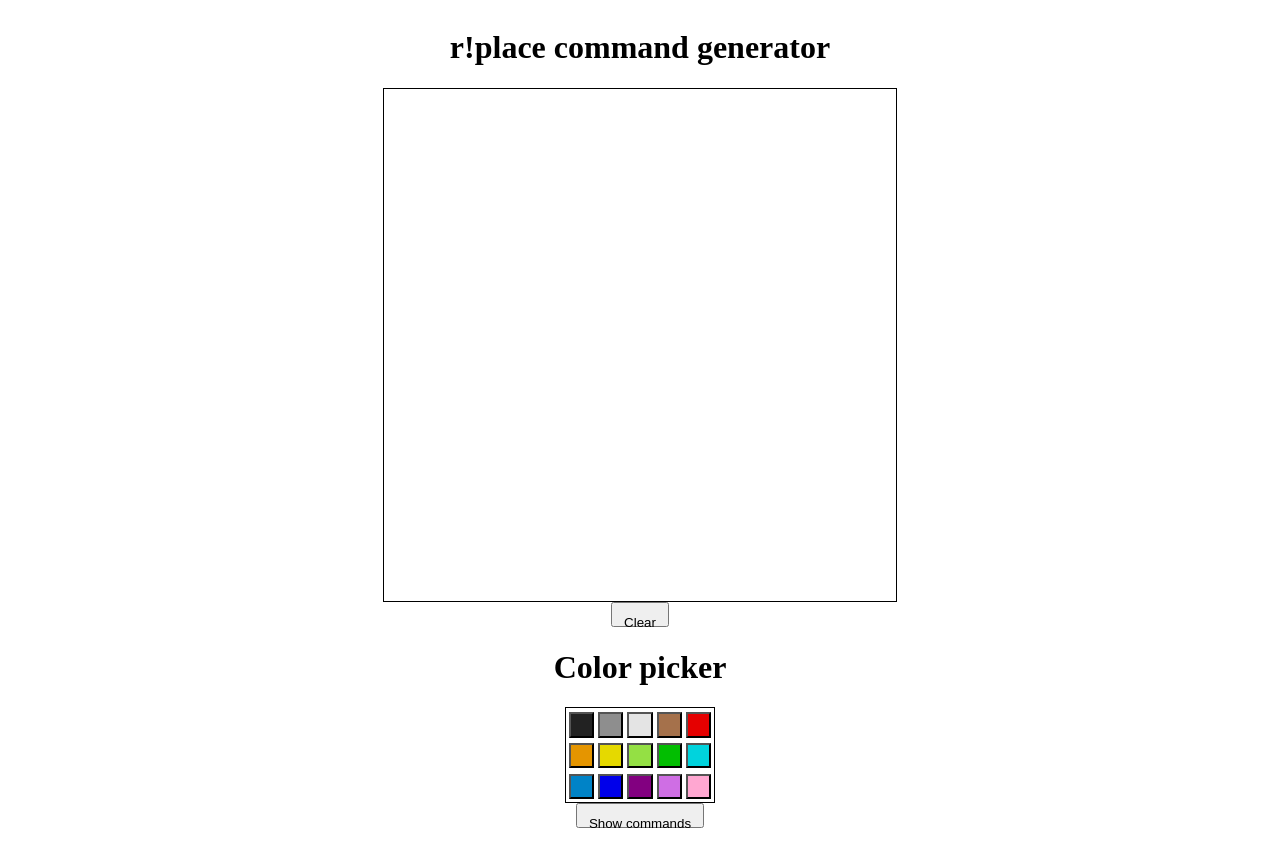
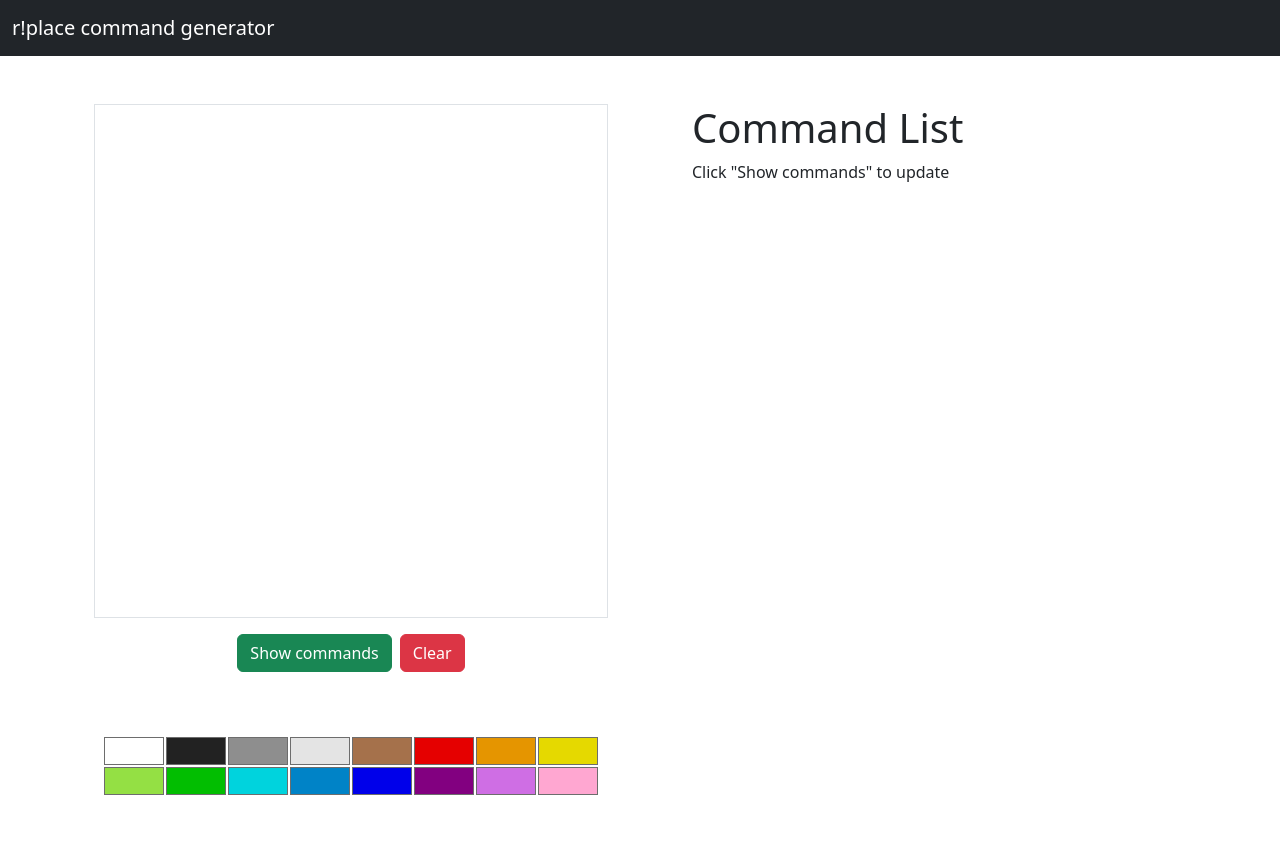
Before and after one commit to CheryX/robotop-place, a plain HTML site: page index.html in a window 1280 px wide. After the commit the page ends 800 px from the top, so only its background shows below. Drawn offline with nearby package versions, Linux system fonts and the light colour scheme.

Commit message:
Actually good code

```diff
--- a/index.html
+++ b/index.html
@@ -1,63 +1,76 @@
 <!DOCTYPE html>
 <html lang="en">
     <head>
-    <meta charset="UTF-8">
-    <meta http-equiv="X-UA-Compatible" content="IE=edge">
-    <meta name="viewport" content="width=device-width, initial-scale=1.0">
-    <title>Document</title>
+        <!-- Required meta tags -->
+        <meta charset="utf-8">
+        <meta name="viewport" content="width=device-width, initial-scale=1">
+
+        <!-- Bootstrap CSS -->
+        <link href="https://cdn.jsdelivr.net/npm/bootstrap@5.2.0-beta1/dist/css/bootstrap.min.css" rel="stylesheet" integrity="sha384-0evHe/X+R7YkIZDRvuzKMRqM+OrBnVFBL6DOitfPri4tjfHxaWutUpFmBp4vmVor" crossorigin="anonymous">
+
+        <title>r!place</title>
+
         <style>
-        button {
-            height: 16pt;
-            padding: 8pt;
-        }
-
-        canvas {
-            border: 1px solid black;
-            background-color: white;
+            .color-btn {
+                border: 1px solid rgb(109, 109, 109);
+                width: 60px;
+                color: transparent;
             }
         </style>
     </head>
     <body>
 
+        <nav class="navbar navbar-expand-lg bg-dark text-white">
+            <div class="container-fluid">
+                <a class="navbar-brand text-white" href="#">r!place command generator</a>
+            </div>
+        </nav>
 
-    <div id="picker" style="display: flex; flex-direction: column; align-items: center;">
+        <div class="container">
+            <div class="row">
+                <div class="col">
+                    <div class="container my-5 d-flex flex-column align-items-center">
+                        <canvas width="512" height="512" id="place" class="border"></canvas>
+                        <div class="container my-3 d-flex justify-content-center">
+                            <button id="display" class="mx-1 btn btn-success">Show commands</button>
+                            <button id="clear" class="mx-1 btn btn-danger">Clear</button>
+                        </div>
+                    </div>
 
-        <h1>r!place command generator</h1>
-
-        <canvas width="512" height="512" id="place"></canvas>
-
-        <button id="clear">Clear</button>
-        <h1>Color picker</h1>
-        <table style="border: 1px solid black;">
+                    <div class="container d-flex justify-content-center">
+                        <table>
                             <tr>
-                <td><button class="color-btn"></button></td>
-                <td><button class="color-btn"></button></td>
-                <td><button class="color-btn"></button></td>
-                <td><button class="color-btn"></button></td>
-                <td><button class="color-btn"></button></td>
+                                <td><button class="color-btn">X</button></td>
+                                <td><button class="color-btn">X</button></td>
+                                <td><button class="color-btn">X</button></td>
+                                <td><button class="color-btn">X</button></td>
+                                <td><button class="color-btn">X</button></td>
+                                <td><button class="color-btn">X</button></td>
+                                <td><button class="color-btn">X</button></td>
+                                <td><button class="color-btn">X</button></td>
                             </tr>
                             <tr>
-                <td><button class="color-btn"></button></td>
-                <td><button class="color-btn"></button></td>
-                <td><button class="color-btn"></button></td>
-                <td><button class="color-btn"></button></td>
-                <td><button class="color-btn"></button></td>
+                                <td><button class="color-btn">X</button></td>
+                                <td><button class="color-btn">X</button></td>
+                                <td><button class="color-btn">X</button></td>
+                                <td><button class="color-btn">X</button></td>
+                                <td><button class="color-btn">X</button></td>
+                                <td><button class="color-btn">X</button></td>
+                                <td><button class="color-btn">X</button></td>
+                                <td><button class="color-btn">X</button></td>
                             </tr>
-            <tr>
-                <td><button class="color-btn"></button></td>
-                <td><button class="color-btn"></button></td>
-                <td><button class="color-btn"></button></td>
-                <td><button class="color-btn"></button></td>
-                <td><button class="color-btn"></button></td>
-            </tr>
-
                         </table>
-
-        <button id="display">Show commands</button>
-
-        <p id="commands"></p>
+                    </div>
+                </div>
+                <div class="col m-5">
+                    <h1>Command List</h1>
+                    <p id="commands">Click "Show commands" to update</p>
+                </div>
+            </div>
         </div>
 
     <script src="index.js"></script>
+    <script src="https://cdn.jsdelivr.net/npm/bootstrap@5.2.0-beta1/dist/js/bootstrap.bundle.min.js" integrity="sha384-pprn3073KE6tl6bjs2QrFaJGz5/SUsLqktiwsUTF55Jfv3qYSDhgCecCxMW52nD2" crossorigin="anonymous"></script>
+
 </body>
 </html>
--- a/index.js
+++ b/index.js
@@ -1,47 +1,47 @@
-let colors = [
-    '#ffffff',
-    '#222222',
-    '#8e8e8e',
-    '#e4e4e4',
-    '#a5714b',
-    '#e50000',
-    '#e59500',
-    '#e5d900',
-    '#94e044',
-    '#02be01',
-    '#00d3dd',
-    '#0083c7',
-    '#0000ea',
-    '#820080',
-    '#cf6ee4',
-    '#ffa7d1'
-]
-function main() {
+let colors = {
+    'white': '#ffffff',
+    'black': '#222222',
+    'gray': '#8e8e8e',
+    'lightgray': '#e4e4e4',
+    'brown': '#a5714b',
+    'red': '#e50000',
+    'orange': '#e59500',
+    'yellow': '#e5d900',
+    'lime': '#94e044',
+    'green': '#02be01',
+    'lightblue': '#00d3dd',
+    'teal': '#0083c7',
+    'blue': '#0000ea',
+    'purple': '#820080',
+    'magenta': '#cf6ee4',
+    'pink': '#ffa7d1'
+}
+
 let plane = document.getElementById('place');
 let ctx = plane.getContext('2d');
 let canBound = plane.getBoundingClientRect();
 
+// Selected color (default: black)
 let selColor = 0;
 
+// Initialize the plane
 let placeData = new Array(32);
 for (let i = 0; i < placeData.length; i++) {
     placeData[i] = new Array(32);
+    for (let j = 0; j < 32; j++ ) {
+        placeData[i][j] = 0;
+    }
 };
 
-    for (let i = 0; i < 32; i++) {
-        for (let j = 0; j < 32; j++ ) {
-            placeData[i][j] = 0;
+let x, y;
+document.body.addEventListener('mousemove', function(e) {
+    x = e.clientX - canBound.left;
+    y = e.clientY - canBound.top;
 
-            if (placeData[i][j] === undefined) {
-                placeData[i][j] = 0;
-            }
-
-        }
-    }
+    render();
+});
 
 document.body.addEventListener('mouseup', function(e) {
-        let x = e.clientX - canBound.left;
-        let y = e.clientY - canBound.top;
 
     if (x > 0 && x < plane.width && y > 0 && y < plane.height) {
 
@@ -51,17 +51,22 @@ function main() {
 
     }
 
+});
+
+function render() {
     ctx.fillStyle = 'white';
     ctx.fillRect(0, 0, 512, 512);
 
     for (i = 0; i < 32; i++) {
         for (let j = 0; j < 32; j++) {
-                ctx.fillStyle = colors[placeData[i][j]];
+            ctx.fillStyle = Object.values(colors)[placeData[i][j]];
             ctx.fillRect(j*16, i*16, 16, 16)
         }
     }
 
-    });
+    ctx.fillStyle = '#ffff0088';
+    ctx.fillRect(Math.floor(x/16)*16, Math.floor(y/16)*16, 16, 16);
+}
 
 
 let alf = ["a", "b", "c", "d", "e", "f", "g", "h", "i", "j", "k", "l", "m", "n", "o", "p", "q", "r", "s", "t", "u", "v", "w", "x", "y", "z",
@@ -74,7 +79,8 @@ function main() {
     for (let i = 0; i < 32; i++) {
         for (let j = 0; j < 32; j++) {
             if (placeData[i][j] != 0) {
-                    output.innerText += "r!pl " + (parseFloat(i)+1) + alf[j] + " " + colors[placeData[i][j]] + "\n";
+                let colorName = Object.keys(colors)[placeData[i][j]];
+                output.innerText += "r!pl " + (parseFloat(i)+1) + alf[j] + " " + colorName + "\n";
             }
         }
     }
@@ -90,14 +96,9 @@ function main() {
 
 let buttons = document.getElementsByClassName('color-btn');
 for (let i = 0; i < buttons.length; i++) {
-        buttons[i].style.backgroundColor = colors[i+1];
 
+    buttons[i].style.backgroundColor = Object.values(colors)[i];
     buttons[i].addEventListener('click', function(e) {
-            selColor = i+1;
+        selColor = i;
     })
 }
-
-
-}
-
-main();
```
Lines whose indentation alone changed are shown as unchanged.
